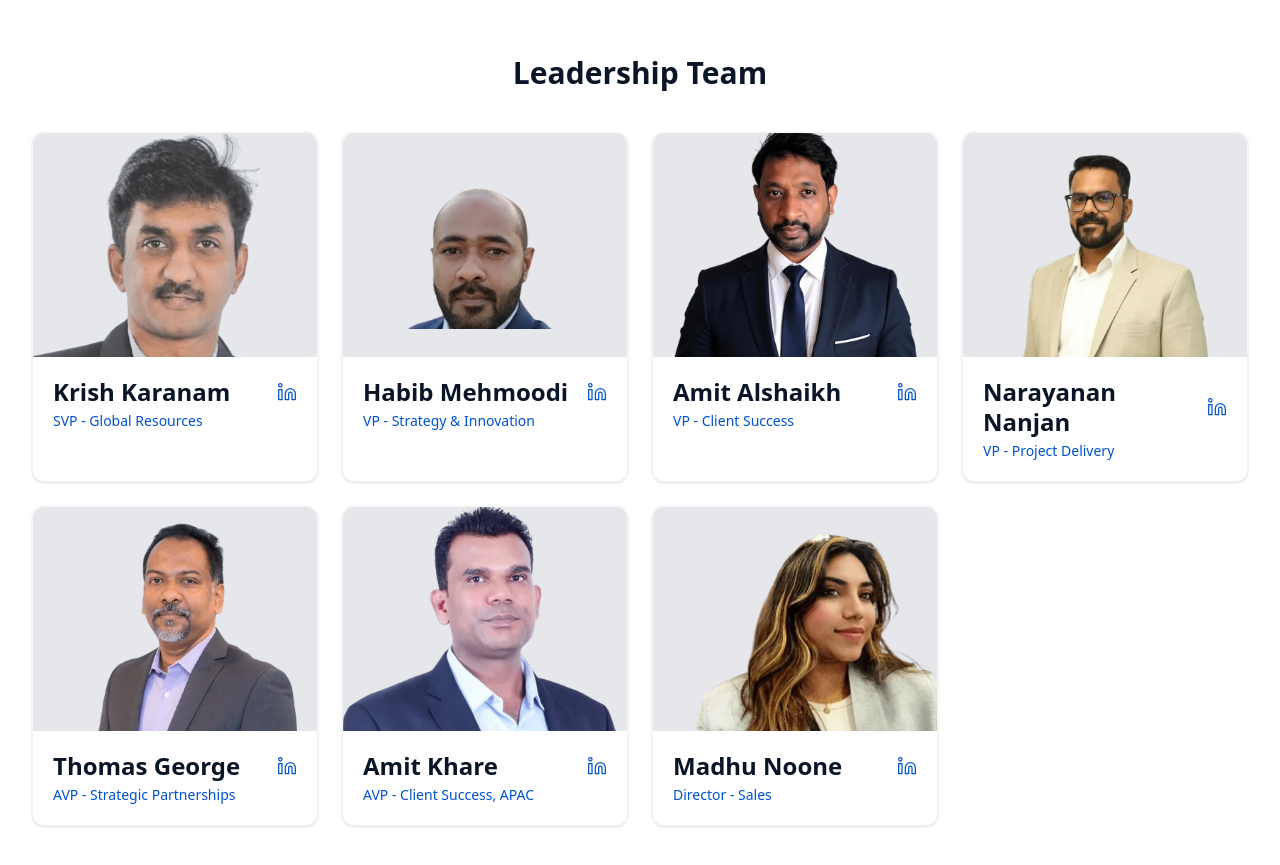
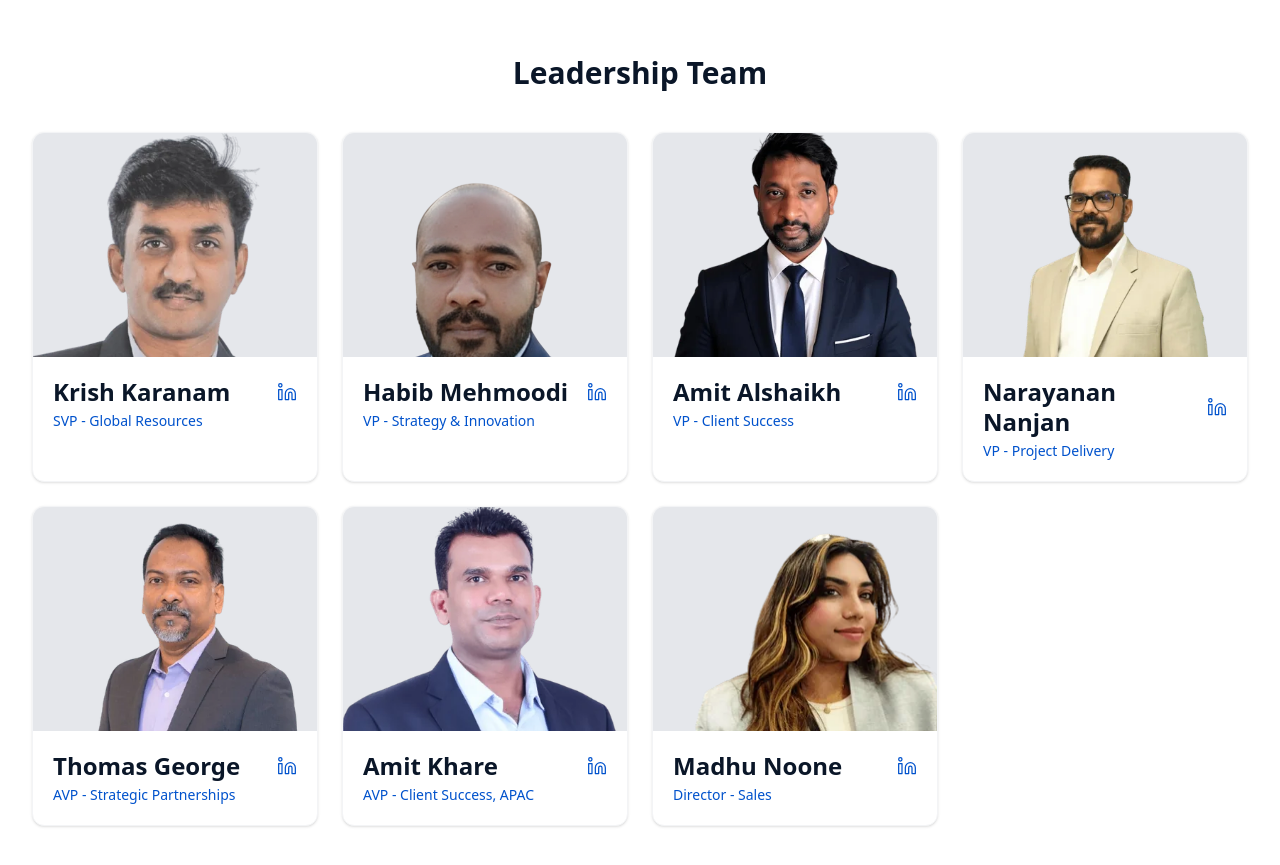
Before and after one commit to marketing883/ACI, a Next.js app in the folder aci-infotech/: page /about in a window 1280 px wide. Shown: the part 4460-5325 px from the top of the page. Built offline with nearby package versions, Linux system fonts and the light colour scheme; no server answers; a web font is replaced by a local one.

Commit message:
Show Habib's photo at full size without cropping
Use object-contain to display the full image at 100% scale
without any cutting or scaling transformations.

```diff
--- a/aci-infotech/src/app/about/page.tsx
+++ b/aci-infotech/src/app/about/page.tsx
@@ -117,7 +117,7 @@ const leadershipTeam = [
     photo_url: '/images/about-team/Habib--1--1.png',
     photo_webp: '/images/about-team/Habib--1--1.png',
     linkedin_url: 'https://www.linkedin.com/in/hmehmoodi/',
-    imageClass: 'scale-[0.75] object-[center_10%]',
+    imageClass: 'object-contain object-top',
   },
   {
     name: 'Amit Alshaikh',
```
